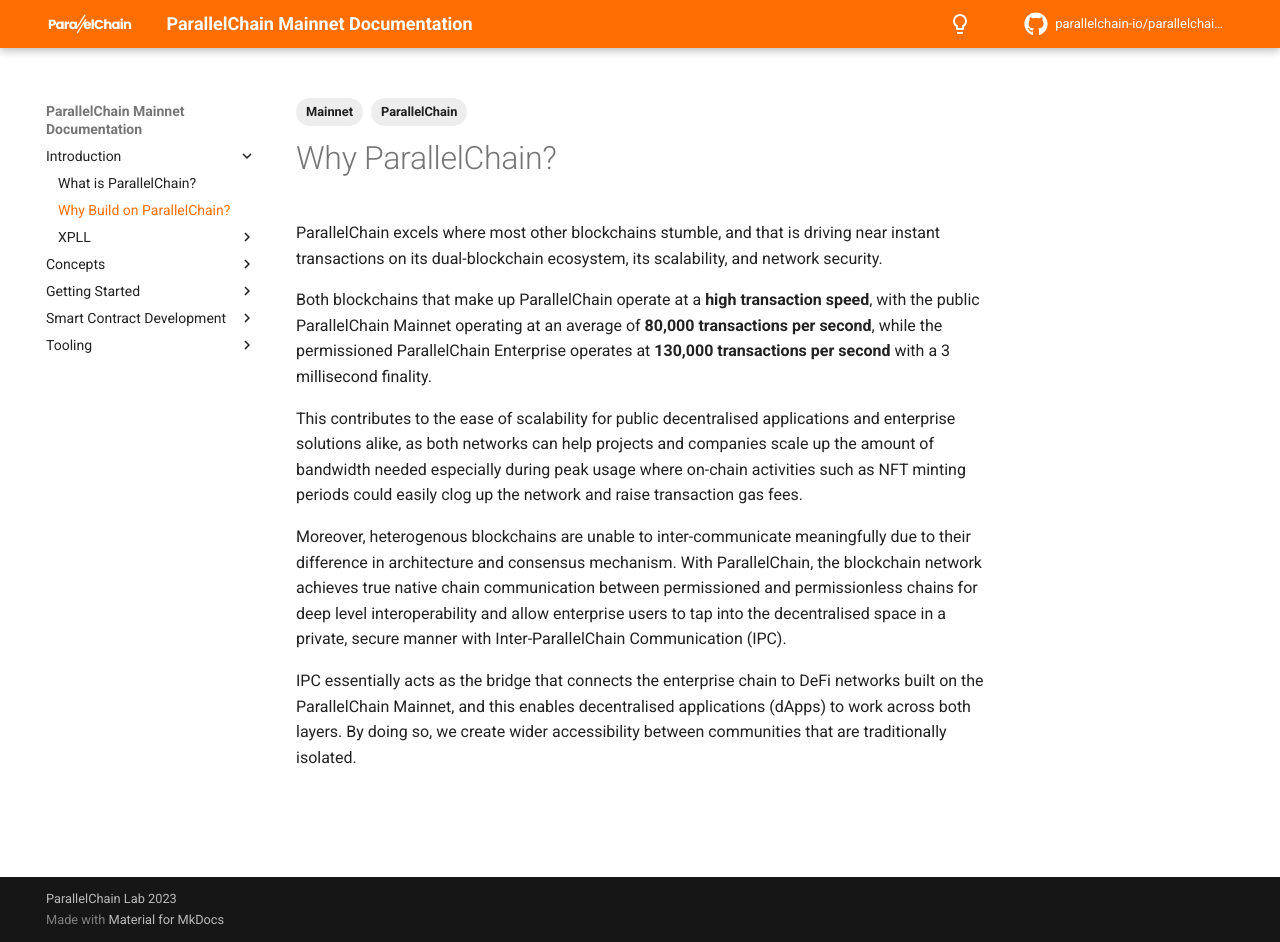
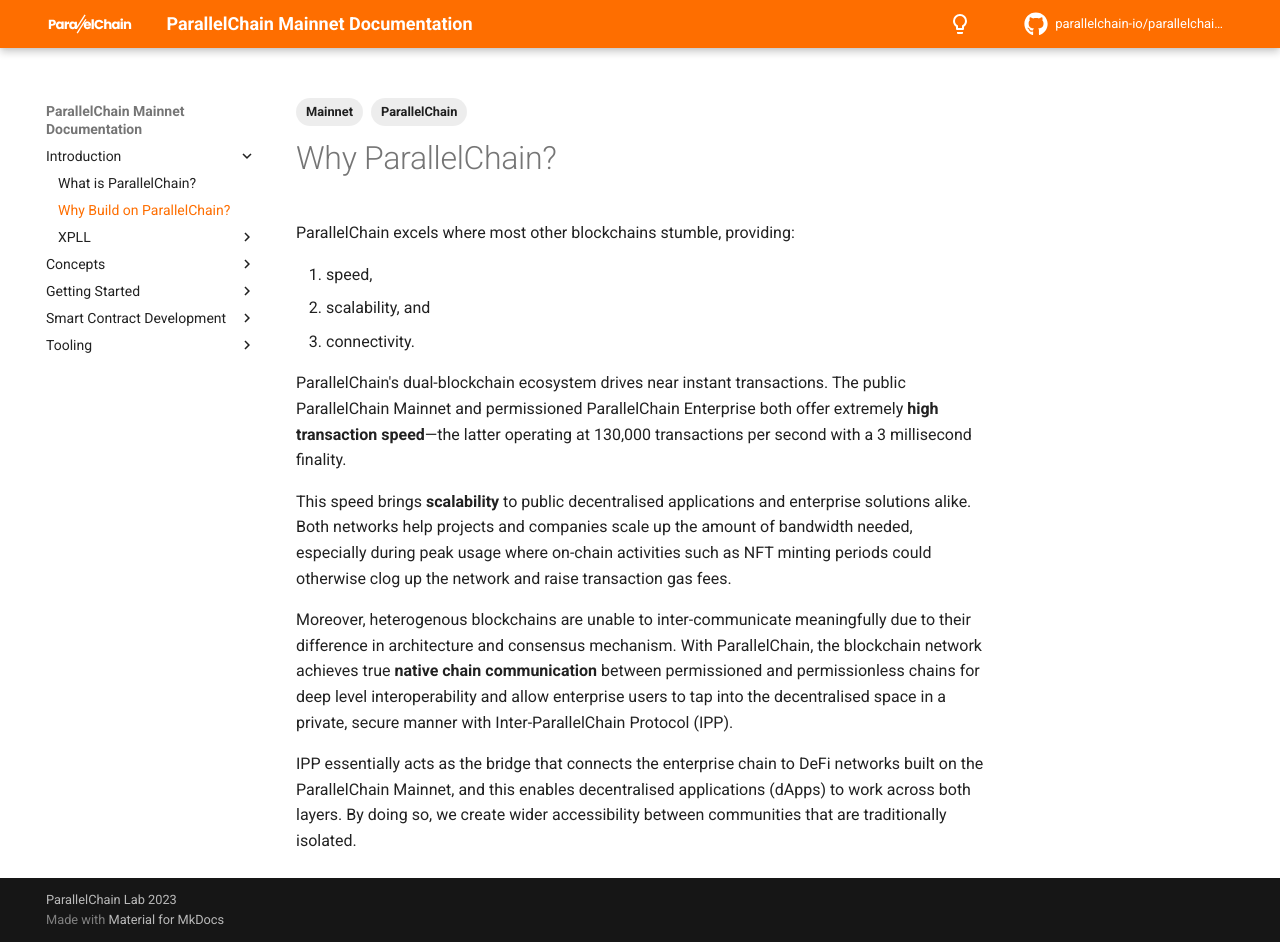
Before and after one commit to parallelchain-io/parallelchain-docs, an MkDocs documentation site: the page built from docs/introduction/why_parallelchain.md, in a window 1280 px wide and 942 px high. Built offline with MkDocs 1.6.1 and Material for MkDocs 9.7.7, drawn with Linux system fonts in a browser that asks for light colours; comment, search, counter and statistics services are not loaded.

Commit message:
Update introduction-why_parallelchain

```diff
--- a/docs/introduction/why_parallelchain.md
+++ b/docs/introduction/why_parallelchain.md
@@ -6,12 +6,16 @@
 
 # Why ParallelChain?
 
-ParallelChain excels where most other blockchains stumble, and that is driving near instant transactions on its dual-blockchain ecosystem, its scalability, and network security.
+ParallelChain excels where most other blockchains stumble, providing:
 
-Both blockchains that make up ParallelChain operate at a **high transaction speed**, with the public ParallelChain Mainnet operating at an average of **80,000 transactions per second**, while the permissioned ParallelChain Enterprise operates at **130,000 transactions per second** with a 3 millisecond finality.
+  1. speed,
+  2. scalability, and
+  3. connectivity.
 
-This contributes to the ease of scalability for public decentralised applications and enterprise solutions alike, as both networks can help projects and companies scale up the amount of bandwidth needed especially during peak usage where on-chain activities such as NFT minting periods could easily clog up the network and raise transaction gas fees.
+ParallelChain's dual-blockchain ecosystem drives near instant transactions. The public ParallelChain Mainnet and permissioned ParallelChain Enterprise both offer extremely **high transaction speed**—the latter operating at 130,000 transactions per second with a 3 millisecond finality.
 
-Moreover, heterogenous blockchains are unable to inter-communicate meaningfully due to their difference in architecture and consensus mechanism. With ParallelChain, the blockchain network achieves true native chain communication between permissioned and permissionless chains for deep level interoperability and allow enterprise users to tap into the decentralised space in a private, secure manner with Inter-ParallelChain Communication (IPC).
+This speed brings **scalability** to public decentralised applications and enterprise solutions alike. Both networks help projects and companies scale up the amount of bandwidth needed, especially during peak usage where on-chain activities such as NFT minting periods could otherwise clog up the network and raise transaction gas fees.
 
-IPC essentially acts as the bridge that connects the enterprise chain to DeFi networks built on the ParallelChain Mainnet, and this enables decentralised applications (dApps) to work across both layers. By doing so, we create wider accessibility between communities that are traditionally isolated.
+Moreover, heterogenous blockchains are unable to inter-communicate meaningfully due to their difference in architecture and consensus mechanism. With ParallelChain, the blockchain network achieves true **native chain communication** between permissioned and permissionless chains for deep level interoperability and allow enterprise users to tap into the decentralised space in a private, secure manner with Inter-ParallelChain Protocol (IPP).
+
+IPP essentially acts as the bridge that connects the enterprise chain to DeFi networks built on the ParallelChain Mainnet, and this enables decentralised applications (dApps) to work across both layers. By doing so, we create wider accessibility between communities that are traditionally isolated.
```
